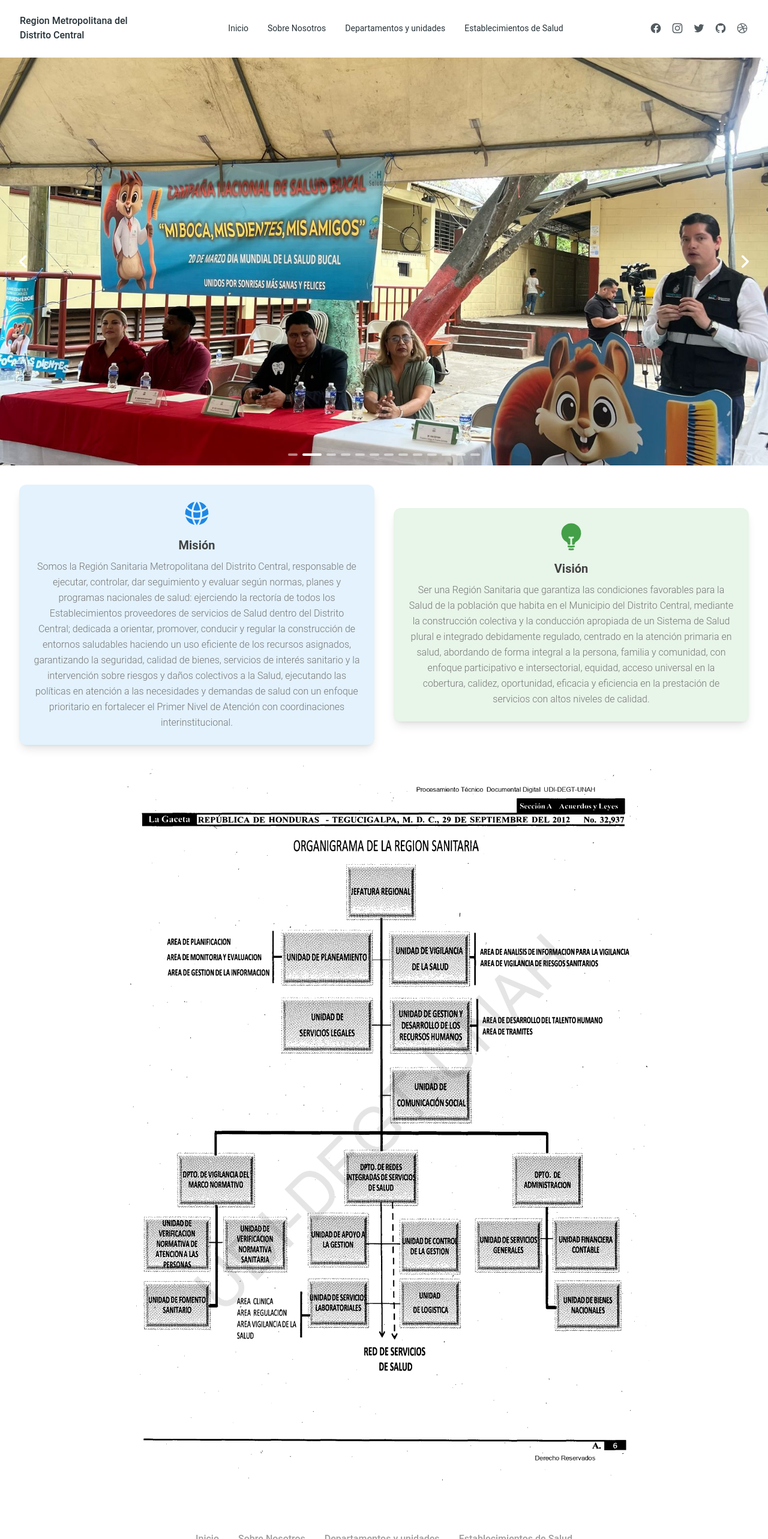
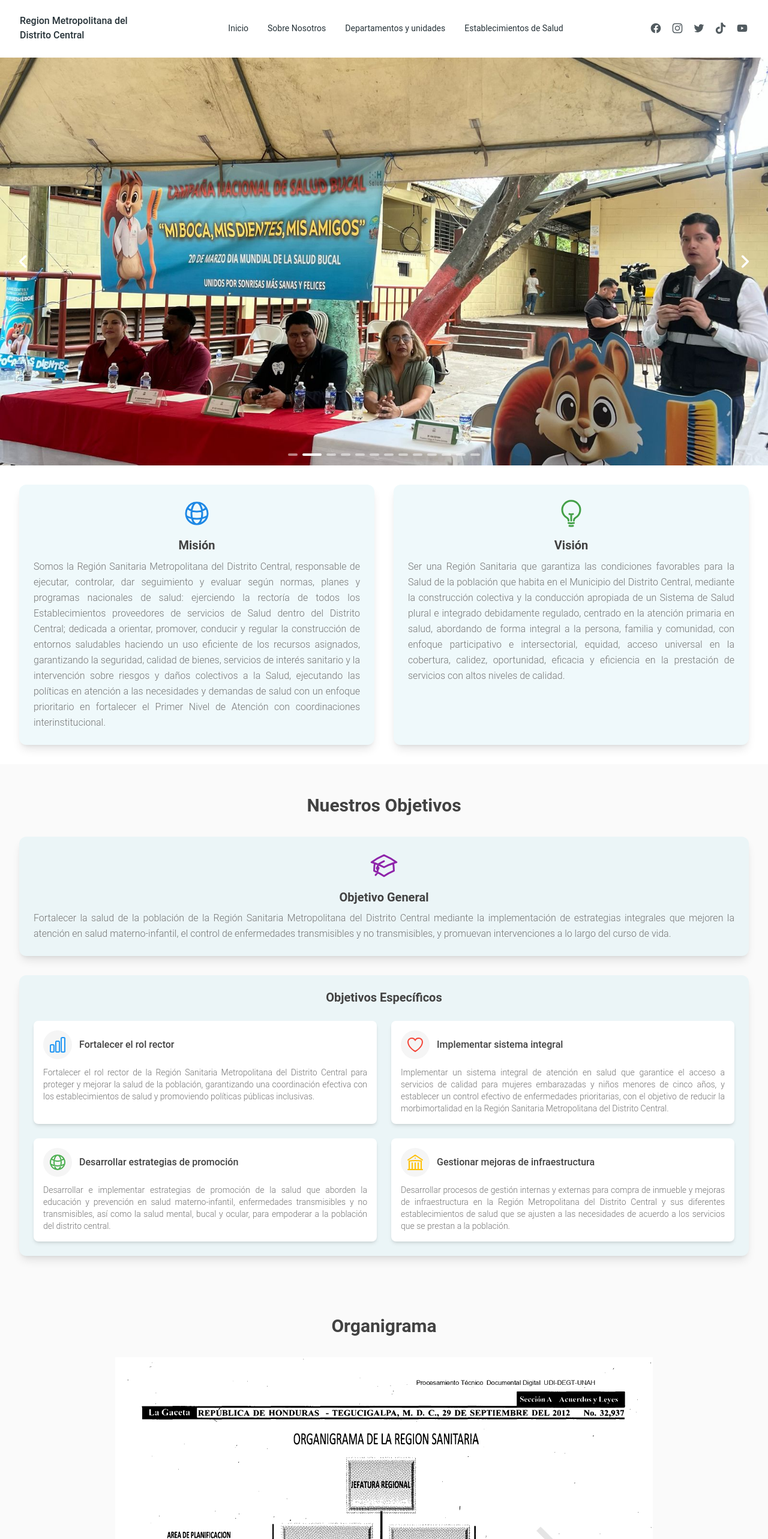
Before and after one commit to SerlioGiron/Pagina-web-Region-Metropolitana-DC, a Next.js app: page /SobreNosotros in a window 1280 px wide. Shown: the top 2566 px of the page at 60% size. Built offline with nearby package versions, Linux system fonts and the light colour scheme.

Commit message:
cambiados los iconos de redes sociales

```diff
--- a/src/app/Departamentos/Marco-Normativo/direccion.jsx
+++ b/src/app/Departamentos/Marco-Normativo/direccion.jsx
@@ -11,7 +11,7 @@ export function ContactSection14({
     console.log(foto);
 
     return (
-        <section className="py-8 lg:py-8 ">
+        <section className="py-8 lg:py-8">
             <div className=" px-8 py-8 grid grid-cols-1 gap-x-12 gap-y-6 lg:grid-cols-2 items-start bg-[#68c5d7]">
                 <img
                     src={foto}
@@ -30,7 +30,7 @@ export function ContactSection14({
                     ></iframe>
                 </div>
             </div>
-            <div className="mt-12 flex flex-col items-center justify-center gap-2">
+            <div className="mt-12 flex flex-col items-center justify-center gap-2 px-8 lg:px-0">
                 <div className="flex flex-col gap-4 lg:max-w-sm mx-auto">
                     <div>
                         <Typography
--- a/src/app/SobreNosotros/page.jsx
+++ b/src/app/SobreNosotros/page.jsx
@@ -6,18 +6,134 @@ import {FooterWithSocialLinks} from "../../components/Footer";
 import {Galeria} from "../../components/Galeria";
 
 import {Card, CardBody, Typography} from "@material-tailwind/react";
-import {GlobeAltIcon, LightBulbIcon} from "@heroicons/react/24/solid";
+import {
+    GlobeAltIcon,
+    LightBulbIcon,
+    ChartBarIcon,
+    HeartIcon,
+    BuildingLibraryIcon,
+    AcademicCapIcon, // Reemplazo para TargetIcon
+} from "@heroicons/react/24/outline";
+
+// Componente para el Objetivo General
+const ObjetivoGeneral = () => {
+    return (
+        <Card className="shadow-lg rounded-xl w-full bg-[#68c5d7] bg-opacity-10">
+            <CardBody className="p-6 text-justify">
+                <div className="flex justify-center mb-4">
+                    <AcademicCapIcon className="w-12 h-12 text-purple-600" />
+                </div>
+                <Typography
+                    variant="h5"
+                    className="font-bold text-gray-800 mb-2 text-center"
+                >
+                    Objetivo General
+                </Typography>
+                <Typography className="text-gray-600">
+                    Fortalecer la salud de la población de la Región Sanitaria
+                    Metropolitana del Distrito Central mediante la
+                    implementación de estrategias integrales que mejoren la
+                    atención en salud materno-infantil, el control de
+                    enfermedades transmisibles y no transmisibles, y promuevan
+                    intervenciones a lo largo del curso de vida.
+                </Typography>
+            </CardBody>
+        </Card>
+    );
+};
+
+// Componente para los Objetivos Específicos
+const ObjetivosEspecificos = () => {
+    const objetivos = [
+        {
+            icon: <ChartBarIcon className="w-8 h-8 text-blue-500" />,
+            title: "Fortalecer el rol rector",
+            content:
+                "Fortalecer el rol rector de la Región Sanitaria Metropolitana del Distrito Central para proteger y mejorar la salud de la población, garantizando una coordinación efectiva con los establecimientos de salud y promoviendo políticas públicas inclusivas.",
+        },
+        {
+            icon: <HeartIcon className="w-8 h-8 text-red-500" />,
+            title: "Implementar sistema integral",
+            content:
+                "Implementar un sistema integral de atención en salud que garantice el acceso a servicios de calidad para mujeres embarazadas y niños menores de cinco años, y establecer un control efectivo de enfermedades prioritarias, con el objetivo de reducir la morbimortalidad en la Región Sanitaria Metropolitana del Distrito Central.",
+        },
+        {
+            icon: <GlobeAltIcon className="w-8 h-8 text-green-500" />,
+            title: "Desarrollar estrategias de promoción",
+            content:
+                "Desarrollar e implementar estrategias de promoción de la salud que aborden la educación y prevención en salud materno-infantil, enfermedades transmisibles y no transmisibles, así como la salud mental, bucal y ocular, para empoderar a la población del distrito central.",
+        },
+        {
+            icon: <BuildingLibraryIcon className="w-8 h-8 text-amber-500" />,
+            title: "Gestionar mejoras de infraestructura",
+            content:
+                "Desarrollar procesos de gestión internas y externas para compra de inmueble y mejoras de infraestructura en la Región Metropolitana del Distrito Central y sus diferentes establecimientos de salud que se ajusten a las necesidades de acuerdo a los servicios que se prestan a la población.",
+        },
+    ];
+
+    return (
+        <Card className="shadow-lg rounded-xl w-full mt-8 bg-[#68c5d7] bg-opacity-10">
+            <CardBody className="p-6">
+                <Typography
+                    variant="h5"
+                    className="font-bold text-gray-800 mb-6 text-center"
+                >
+                    Objetivos Específicos
+                </Typography>
+                <div className="grid grid-cols-1 md:grid-cols-2 gap-6">
+                    {objetivos.map((objetivo, index) => (
+                        <div
+                            key={index}
+                            className="bg-white p-4 rounded-lg shadow-md hover:shadow-lg transition-shadow duration-300"
+                        >
+                            <div className="flex items-center mb-3">
+                                <div className="bg-gray-100 p-2 rounded-full mr-3">
+                                    {objetivo.icon}
+                                </div>
+                                <Typography
+                                    variant="h6"
+                                    className="font-medium text-gray-800"
+                                >
+                                    {objetivo.title}
+                                </Typography>
+                            </div>
+                            <Typography className="text-gray-600 text-sm text-justify">
+                                {objetivo.content}
+                            </Typography>
+                        </div>
+                    ))}
+                </div>
+            </CardBody>
+        </Card>
+    );
+};
+
+// Sección de Objetivos que combina los componentes anteriores
+const SeccionObjetivos = () => {
+    return (
+        <div className="px-8 py-12 bg-gray-50">
+            <Typography
+                variant="h3"
+                className="font-bold text-gray-800 mb-8 text-center"
+            >
+                Nuestros Objetivos
+            </Typography>
+            <ObjetivoGeneral />
+            <ObjetivosEspecificos />
+        </div>
+    );
+};
 
 const Mision = () => {
     return (
-        <Card className="shadow-lg rounded-xl md:w-1/2 bg-blue-50">
-            <CardBody className="p-6 text-center">
+        <Card className="shadow-lg rounded-xl md:w-1/2 bg-[#68c5d7] bg-opacity-10">
+            <CardBody className="p-6 text-justify">
                 <div className="flex justify-center mb-4">
                     <GlobeAltIcon className="w-12 h-12 text-blue-600" />
                 </div>
                 <Typography
                     variant="h5"
-                    className="font-bold text-gray-800 mb-2"
+                    className="font-bold text-gray-800 mb-2 text-center"
                 >
                     Misión
                 </Typography>
@@ -44,14 +160,14 @@ const Mision = () => {
 
 const Vision = () => {
     return (
-        <Card className="shadow-lg rounded-xl md:w-1/2 bg-green-50">
-            <CardBody className="p-6 text-center">
+        <Card className="shadow-lg rounded-xl md:w-1/2 bg-[#68c5d7] bg-opacity-10 ">
+            <CardBody className="p-6 text-justify">
                 <div className="flex justify-center mb-4">
                     <LightBulbIcon className="w-12 h-12 text-green-600" />
                 </div>
                 <Typography
                     variant="h5"
-                    className="font-bold text-gray-800 mb-2"
+                    className="font-bold text-gray-800 mb-2 text-center"
                 >
                     Visión
                 </Typography>
@@ -77,11 +193,18 @@ export default function Region() {
         <div className="max-h-[768px]">
             <StickyNavbar />
             <CarouselDefault />
-            <div className="flex flex-col md:flex-row gap-8 p-8 items-center justify-center">
+            <div className="flex flex-col md:flex-row gap-8 p-8 items-stretch justify-center">
                 <Mision />
                 <Vision />
             </div>
-            <div className="flex justify-center px-4 sm:px-6 lg:px-8">
+            <SeccionObjetivos />
+            <div className="flex justify-center flex-col items-center px-4 sm:px-6 lg:px-8 py-12 bg-gray-50">
+                <Typography
+                    variant="h3"
+                    className="font-bold text-gray-800 mb-8 text-center relative"
+                >
+                    Organigrama
+                </Typography>
                 <img
                     src="/assets/organigrama_page-0001.jpg"
                     alt="Organigrama"
--- a/src/components/StickyNavbar.jsx
+++ b/src/components/StickyNavbar.jsx
@@ -11,7 +11,6 @@ import Link from "next/link";
 export function StickyNavbar() {
     const [openNav, setOpenNav] = React.useState(false);
     const [navHeight, setNavHeight] = React.useState("h-[10vh]");
-
 
     React.useEffect(() => {
         window.addEventListener(
@@ -83,7 +82,9 @@ export function StickyNavbar() {
     );
 
     return (
-      <Navbar className={`w-full sticky top-0 z-30 mx-auto rounded-none shadow-none transition-all duration-300 h-14 sm:${navHeight} md:h-17 lg:h-20 xl:h-24 `}>
+        <Navbar
+            className={`w-full sticky top-0 z-30 mx-auto rounded-none shadow-none transition-all duration-300 h-14 sm:${navHeight} md:h-17 lg:h-20 xl:h-24 `}
+        >
             <div className="flex items-center justify-between text-blue-gray-900">
                 <Typography
                     as="a"
@@ -98,7 +99,7 @@ export function StickyNavbar() {
                 <div className="hidden lg:flex gap-4 text-blue-gray-900 sm:justify-center">
                     <Typography
                         as="a"
-                        href="#"
+                        href="https://www.facebook.com/RegionSanitariaMetropolitanaDC64/"
                         className="opacity-80 transition-opacity hover:opacity-100"
                     >
                         <svg
@@ -116,7 +117,7 @@ export function StickyNavbar() {
                     </Typography>
                     <Typography
                         as="a"
-                        href="#"
+                        href="https://www.instagram.com/region_metropolitanadc/"
                         className="opacity-80 transition-opacity hover:opacity-100"
                     >
                         <svg
@@ -134,7 +135,7 @@ export function StickyNavbar() {
                     </Typography>
                     <Typography
                         as="a"
-                        href="#"
+                        href="https://twitter.com/regionmetropol3"
                         className="opacity-80 transition-opacity hover:opacity-100"
                     >
                         <svg
@@ -146,9 +147,25 @@ export function StickyNavbar() {
                             <path d="M8.29 20.251c7.547 0 11.675-6.253 11.675-11.675 0-.178 0-.355-.012-.53A8.348 8.348 0 0022 5.92a8.19 8.19 0 01-2.357.646 4.118 4.118 0 001.804-2.27 8.224 8.224 0 01-2.605.996 4.107 4.107 0 00-6.993 3.743 11.65 11.65 0 01-8.457-4.287 4.106 4.106 0 001.27 5.477A4.072 4.072 0 012.8 9.713v.052a4.105 4.105 0 003.292 4.022 4.095 4.095 0 01-1.853.07 4.108 4.108 0 003.834 2.85A8.233 8.233 0 012 18.407a11.616 11.616 0 006.29 1.84" />
                         </svg>
                     </Typography>
+                    {/* tiktok */}
                     <Typography
                         as="a"
-                        href="#"
+                        href="https://www.tiktok.com/@regionmetropolitanadc?_t=8c2PpgYEfFG&_r=1"
+                        className="opacity-80 transition-opacity hover:opacity-100"
+                    >
+                        <svg
+                            className="h-5 w-5"
+                            fill="currentColor"
+                            viewBox="0 0 512 512"
+                            aria-hidden="true"
+                        >
+                            <path d="M412.19,118.66a109.27,109.27,0,0,1-9.45-5.5,132.87,132.87,0,0,1-24.27-20.62c-18.1-20.71-24.86-41.72-27.35-56.43h.1C349.14,23.9,350,16,350.13,16H267.69V334.78c0,4.28,0,8.51-.18,12.69,0,.52-.05,1-.08,1.56,0,.23,0,.47-.05.71,0,.06,0,.12,0,.18a70,70,0,0,1-35.22,55.56,68.8,68.8,0,0,1-34.11,9c-38.41,0-69.54-31.32-69.54-70s31.13-70,69.54-70a68.9,68.9,0,0,1,21.41,3.39l.1-83.94a153.14,153.14,0,0,0-118,34.52,161.79,161.79,0,0,0-35.3,43.53c-3.48,6-16.61,30.11-18.2,69.24-1,22.21,5.67,45.22,8.85,54.73v.2c2,5.6,9.75,24.71,22.38,40.82A167.53,167.53,0,0,0,115,470.66v-.2l.2.2C155.11,497.78,199.36,496,199.36,496c7.66-.31,33.32,0,62.46-13.81,32.32-15.31,50.72-38.12,50.72-38.12a158.46,158.46,0,0,0,27.64-45.93c7.46-19.61,9.95-43.13,9.95-52.53V176.49c1,.6,14.32,9.41,14.32,9.41s19.19,12.3,49.13,20.31c21.48,5.7,50.42,6.9,50.42,6.9V131.27C453.86,132.37,433.27,129.17,412.19,118.66Z"></path>
+                        </svg>
+                    </Typography>
+                    {/* youtube */}
+                    <Typography
+                        as="a"
+                        href="https://youtube.com/@regionmetropolitanadc"
                         className="opacity-80 transition-opacity hover:opacity-100"
                     >
                         <svg
@@ -159,25 +176,7 @@ export function StickyNavbar() {
                         >
                             <path
                                 fillRule="evenodd"
-                                d="M12 2C6.477 2 2 6.484 2 12.017c0 4.425 2.865 8.18 6.839 9.504.5.092.682-.217.682-.483 0-.237-.008-.868-.013-1.703-2.782.605-3.369-1.343-3.369-1.343-.454-1.158-1.11-1.466-1.11-1.466-.908-.62.069-.608.069-.608 1.003.07 1.531 1.032 1.531 1.032.892 1.53 2.341 1.088 2.91.832.092-.647.35-1.088.636-1.338-2.22-.253-4.555-1.113-4.555-4.951 0-1.093.39-1.988 1.029-2.688-.103-.253-.446-1.272.098-2.65 0 0 .84-.27 2.75 1.026A9.564 9.564 0 0112 6.844c.85.004 1.705.115 2.504.337 1.909-1.296 2.747-1.027 2.747-1.027.546 1.379.202 2.398.1 2.651.64.7 1.028 1.595 1.028 2.688 0 3.848-2.339 4.695-4.566 4.943.359.309.678.92.678 1.855 0 1.338-.012 2.419-.012 2.747 0 .268.18.58.688.482A10.019 10.019 0 0022 12.017C22 6.484 17.522 2 12 2z"
-                                clipRule="evenodd"
-                            />
-                        </svg>
-                    </Typography>
-                    <Typography
-                        as="a"
-                        href="#"
-                        className="opacity-80 transition-opacity hover:opacity-100"
-                    >
-                        <svg
-                            className="h-5 w-5"
-                            fill="currentColor"
-                            viewBox="0 0 24 24"
-                            aria-hidden="true"
-                        >
-                            <path
-                                fillRule="evenodd"
-                                d="M12 2C6.48 2 2 6.48 2 12s4.48 10 10 10c5.51 0 10-4.48 10-10S17.51 2 12 2zm6.605 4.61a8.502 8.502 0 011.93 5.314c-.281-.054-3.101-.629-5.943-.271-.065-.141-.12-.293-.184-.445a25.416 25.416 0 00-.564-1.236c3.145-1.28 4.577-3.124 4.761-3.362zM12 3.475c2.17 0 4.154.813 5.662 2.148-.152.216-1.443 1.941-4.48 3.08-1.399-2.57-2.95-4.675-3.189-5A8.687 8.687 0 0112 3.475zm-3.633.803a53.896 53.896 0 013.167 4.935c-3.992 1.063-7.517 1.04-7.896 1.04a8.581 8.581 0 014.729-5.975zM3.453 12.01v-.26c.37.01 4.512.065 8.775-1.215.25.477.477.965.694 1.453-.109.033-.228.065-.336.098-4.404 1.42-6.747 5.303-6.942 5.629a8.522 8.522 0 01-2.19-5.705zM12 20.547a8.482 8.482 0 01-5.239-1.8c.152-.315 1.888-3.656 6.703-5.337.022-.01.033-.01.054-.022a35.318 35.318 0 011.823 6.475 8.4 8.4 0 01-3.341.684zm4.761-1.465c-.086-.52-.542-3.015-1.659-6.084 2.679-.423 5.022.271 5.314.369a8.468 8.468 0 01-3.655 5.715z"
+                                d="M21.582 7.15c-.239-1.007-.982-1.8-1.909-2.053C18.265 4.75 12 4.75 12 4.75s-6.264 0-7.673.347c-.927.254-1.67 1.046-1.909 2.053C2 8.621 2 12 2 12s0 3.379.418 4.85c.239 1.007.982 1.8 1.909 2.053C5.736 19.25 12 19.25 12 19.25s6.264 0 7.673-.347c.927-.254 1.67-1.046 1.909-2.053C22 15.379 22 12 22 12s0-3.379-.418-4.85zM9.955 14.955V9.045L15 12l-5.045 2.955z"
                                 clipRule="evenodd"
                             />
                         </svg>
```
Also changed, not shown: 1 other file (tests, documents, lock files or other folders). Lines whose indentation alone changed are shown as unchanged.
